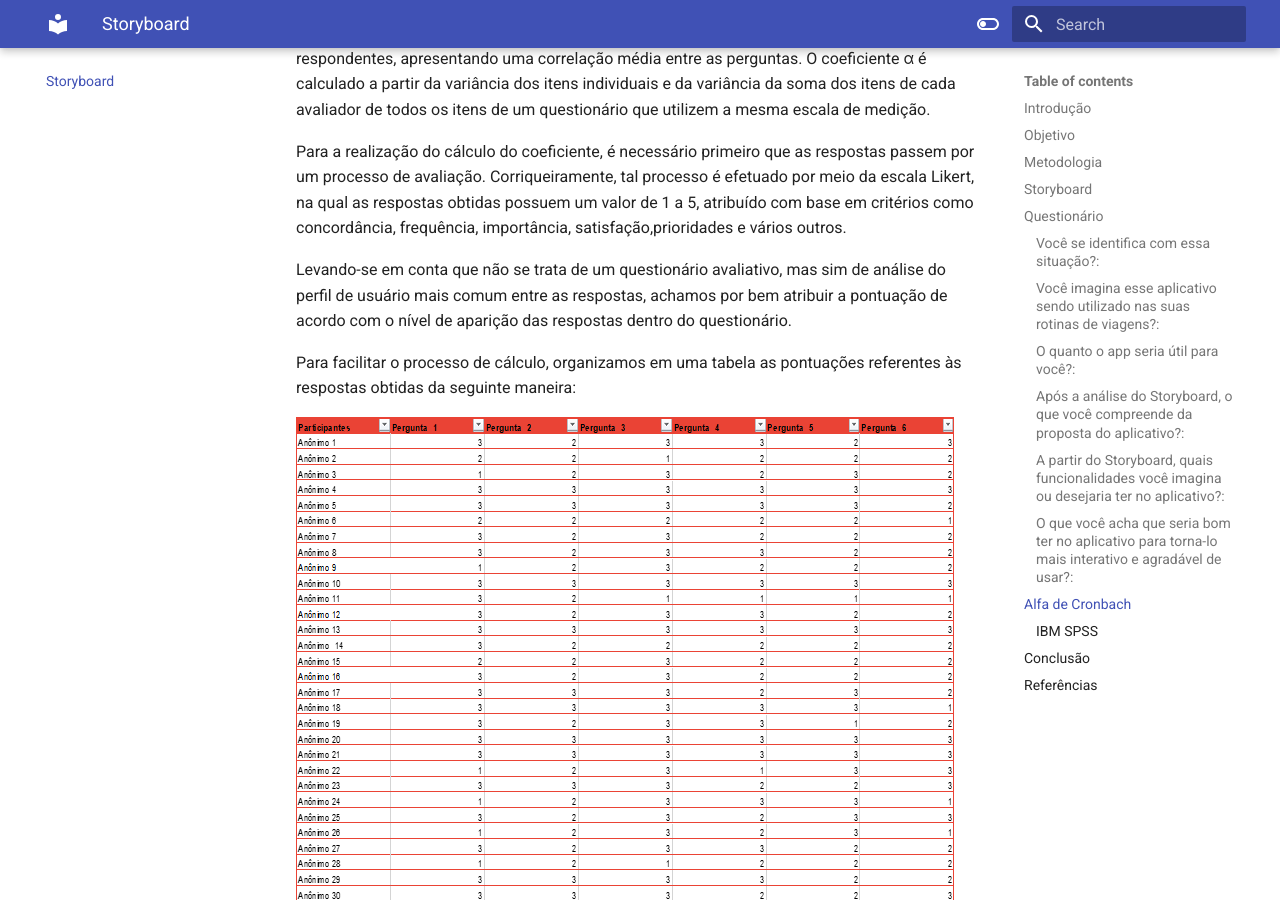
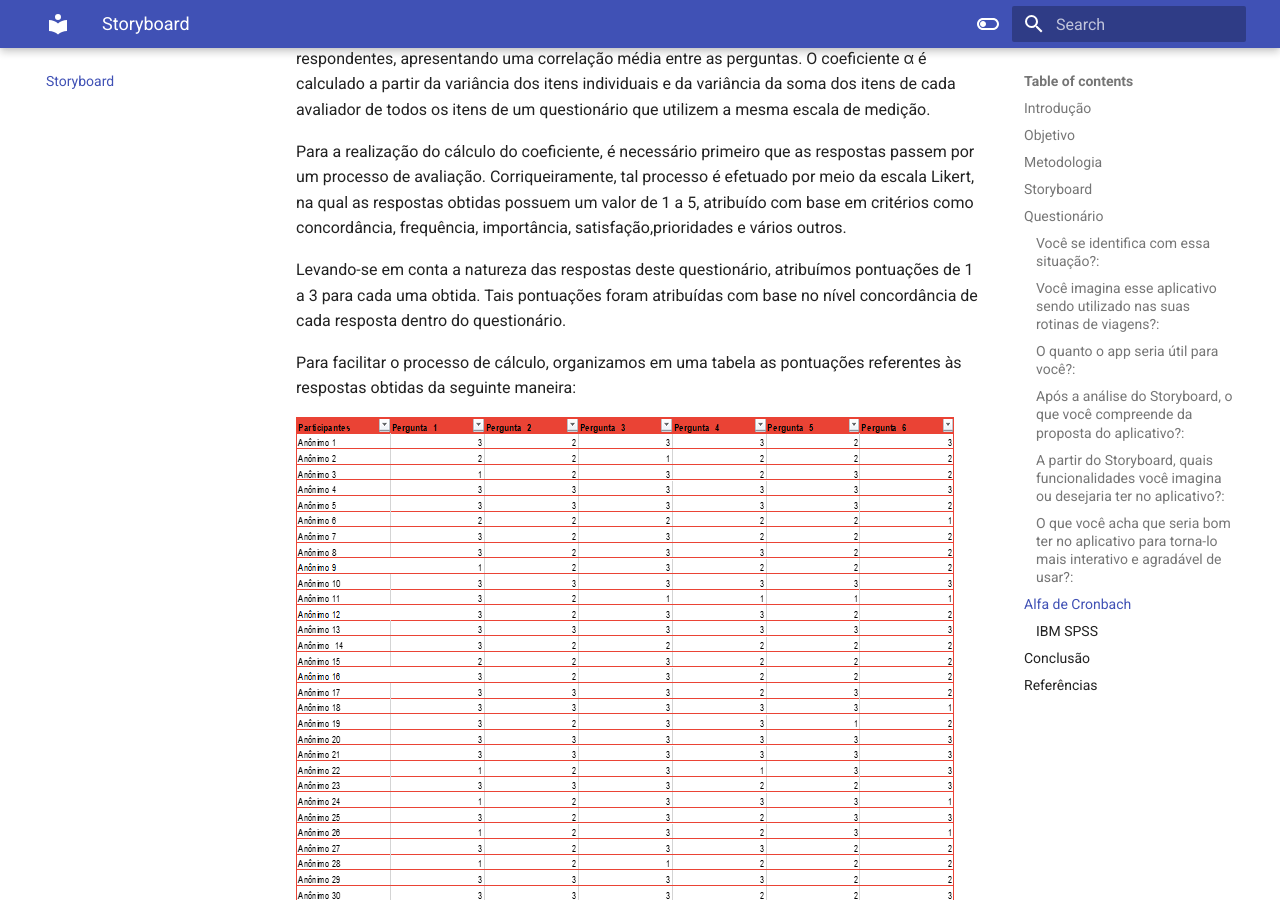
Before and after one commit to IHC-Grupo-1/Documentation, an MkDocs documentation site: the page built from docs/storyboard.md, in a window 1280 px wide and 900 px high, scrolled down 5225 px. Built offline with MkDocs 1.6.1 and Material for MkDocs 9.7.7, drawn with Linux system fonts in a browser that asks for light colours.

Commit message:
corrigindo erros

```diff
--- a/docs/storyboard.md
+++ b/docs/storyboard.md
@@ -60,7 +60,7 @@ O coeficiente alfa de Cronbach foi apresentado por Lee J. Cronbach, em 1951, com
 
 Para a realização do cálculo do coeficiente, é necessário primeiro que as respostas passem por um processo de avaliação. Corriqueiramente, tal processo é efetuado por meio da escala Likert, na qual as respostas obtidas possuem um valor de 1 a 5, atribuído com base em critérios como concordância, frequência, importância, satisfação,prioridades e vários outros.
 
-Levando-se em conta que não se trata de um questionário avaliativo, mas sim de análise do perfil de usuário mais comum entre as respostas, achamos por bem atribuir a pontuação de acordo com o nível de aparição das respostas dentro do questionário.
+Levando-se em conta a natureza das respostas deste questionário, atribuímos pontuações de 1 a 3 para cada uma obtida. Tais pontuações foram atribuídas com base no nível concordância de cada resposta dentro do questionário.
 
 Para facilitar o processo de cálculo, organizamos em uma tabela as pontuações referentes às respostas obtidas da seguinte maneira:
 
```
